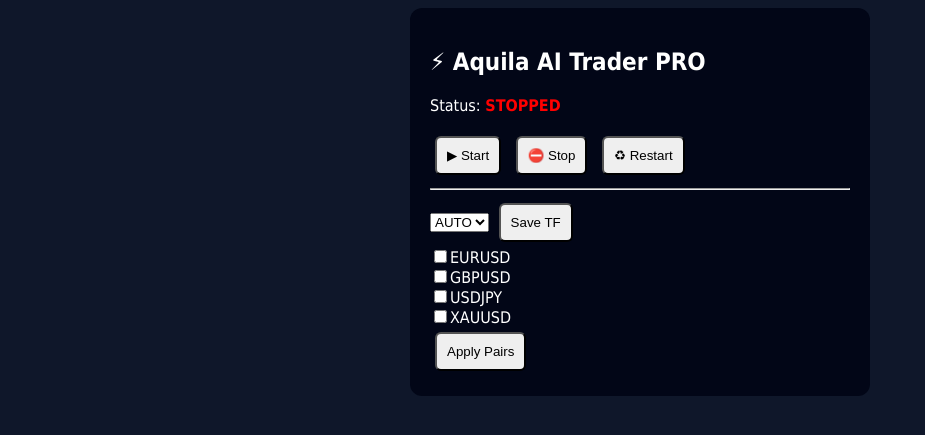
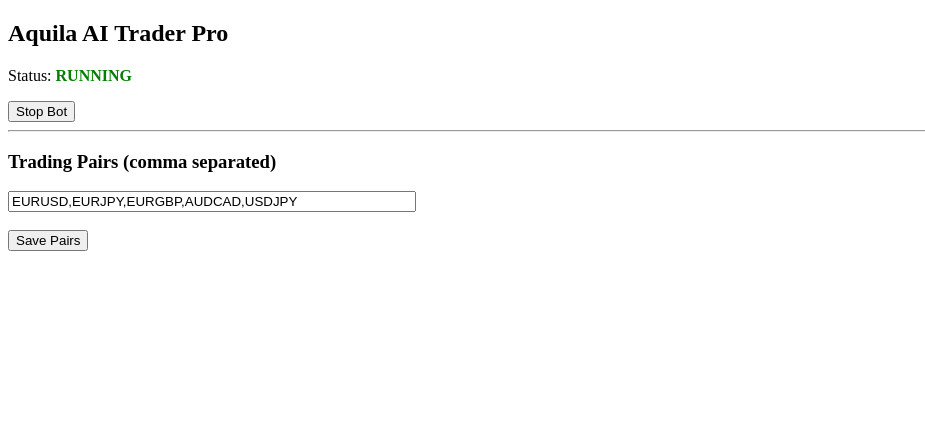
Before and after one commit to aelnagar1412-rgb/Aquila_AI_Trader_Pro, a Flask app: page / in a window 1280 px wide. Shown: the top 435 px of the page, without its empty margins (0-925 px from the left). Run offline with Flask 3, Linux system fonts and the light colour scheme.

Commit message:
Update dashboard title and improve layout

```diff
--- a/templates/dashboard.html
+++ b/templates/dashboard.html
@@ -1,48 +1,29 @@
 <!DOCTYPE html>
 <html>
 <head>
-<title>Aquila AI PRO</title>
-<style>
-body{background:#0f172a;color:#fff;font-family:tahoma}
-.card{background:#020617;padding:20px;border-radius:12px;width:420px;margin:auto}
-button{padding:10px;margin:5px;border-radius:6px}
-</style>
+    <title>Aquila AI Dashboard</title>
 </head>
 <body>
+    <h2>Aquila AI Trader Pro</h2>
 
-<div class="card">
-<h2>⚡ Aquila AI Trader PRO</h2>
+    <p>Status:
+        <b style="color: {{ 'green' if enabled else 'red' }}">
+            {{ 'RUNNING' if enabled else 'STOPPED' }}
+        </b>
+    </p>
 
-<p>Status:
-<b style="color:{{ 'lime' if running else 'red' }}">
-{{ 'RUNNING' if running else 'STOPPED' }}
-</b>
-</p>
+    <a href="/toggle">
+        <button>{{ 'Stop Bot' if enabled else 'Start Bot' }}</button>
+    </a>
 
-<a href="/start"><button>▶ Start</button></a>
-<a href="/stop"><button>⛔ Stop</button></a>
-<a href="/restart"><button>♻ Restart</button></a>
+    <hr>
 
-<hr>
+    <form method="POST" action="/update_pairs">
+        <h3>Trading Pairs (comma separated)</h3>
+        <input type="text" name="pairs" value="{{ pairs }}" style="width:400px">
+        <br><br>
+        <button type="submit">Save Pairs</button>
+    </form>
 
-<form method="post" action="/set_tf">
-<select name="tf">
-<option value="">AUTO</option>
-<option>1m</option>
-<option>5m</option>
-<option>15m</option>
-</select>
-<button>Save TF</button>
-</form>
-
-<form method="post" action="/set_pairs">
-<label><input type="checkbox" name="pairs" value="EURUSD">EURUSD</label><br>
-<label><input type="checkbox" name="pairs" value="GBPUSD">GBPUSD</label><br>
-<label><input type="checkbox" name="pairs" value="USDJPY">USDJPY</label><br>
-<label><input type="checkbox" name="pairs" value="XAUUSD">XAUUSD</label><br>
-<button>Apply Pairs</button>
-</form>
-
-</div>
 </body>
 </html>
```
